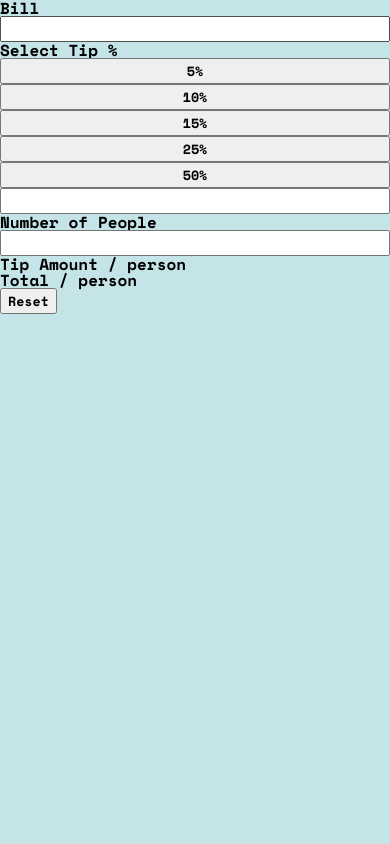
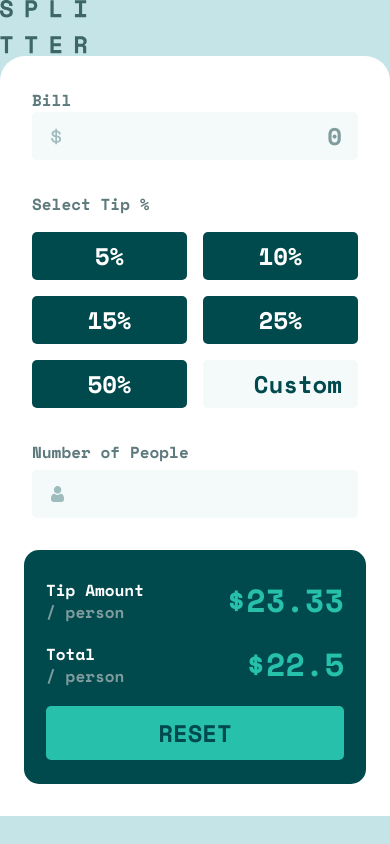
Before and after one commit to half-cto/tip-calc-app, a plain HTML site: page index.html in a window 390 px wide. Drawn offline with nearby package versions, Linux system fonts and the light colour scheme.

Commit message:
mobile layout done

```diff
--- a/css/styles.css
+++ b/css/styles.css
@@ -47,13 +47,137 @@
 }
 
 
-
+h1 {
+    display: none;
+}
 
 body {
     background-color: #C5E4E7;
+    min-width: 375px;
 }
+
+.app {
+    display: flex;
+    flex-direction: column;
+    background-color: var(--clr-neutral-300);
+    border-radius: 25px 25px 0px 0px;
+    padding-block: 2rem;
+    padding-inline: 1.5rem;
+    gap: 2rem;
+}
+
+/* * ================== INPUT SECTION ================== */
 
 .app__input-sec {
     display: flex;
     flex-direction: column;
+    padding-inline: .5rem;
 }
+
+label {
+    font-size: var(--fs-400);
+    line-height: var(--lh-400);
+    color: var(--clr-neutral-700);
+}
+
+input {
+    background-color: var(--clr-neutral-400);
+    border: none;
+    border-radius:5px;
+    color: var(--clr-neutral-800);
+    padding-block: .375rem;
+    padding-inline: 2.5rem 1rem;
+    text-align: right;
+    font-size: var(--fs-600);
+    line-height: var(--lh-600);
+}
+
+input::placeholder {
+    color: var(--clr-neutral-600);
+}
+
+
+#bill {
+    background-image: url(../images/icon-dollar.svg);
+    background-repeat: no-repeat;
+    background-position: 6% 50%;
+    margin-bottom: 2rem;
+}
+
+.input-sec__btn-container {
+    display: flex;
+    flex-wrap: wrap;
+    gap: 1rem;
+    margin-block: 1rem 2rem;
+}
+
+.button-small {
+    width: calc(50% - .5rem);
+    background-color: var(--clr-neutral-800);
+    color: var(--clr-neutral-300);
+    border: none;
+    border-radius: 5px;
+    font-size: var(--fs-600);
+    line-height: var(--lh-600);
+    padding-block: .375rem;
+}
+
+#custom {
+    width: calc(50% - .5rem);
+}
+
+#custom::placeholder {
+    color: var(--clr-neutral-800);
+}
+
+#people-count {
+    background-image: url(../images/icon-person.svg);
+    background-repeat: no-repeat;
+    background-position: 6% 50%;
+    margin-top: .375rem;
+}
+
+/* * ================== OUTPUT SECTION ================== */
+
+.app_output-sec {
+    background-color: var(--clr-neutral-800);
+    border-radius: 15px;
+    padding: 1.75rem 1.375rem 1.5rem 1.375rem;
+}
+
+.output-sec__result {
+    display: flex;
+    justify-content: space-between;
+    align-items: center;
+    margin-bottom: 1.25rem;
+}
+
+h2 {
+    color: var(--clr-neutral-300);
+    font-size: var(--fs-400);
+    line-height: var(--lh-400);
+}
+
+p {
+    color: var(--clr-neutral-600);
+    font-size: var(--fs-300);
+    line-height: var(--lh-300);
+}
+
+.result {
+    font-size: var(--fs-700);
+    line-height: var(--lh-700);
+    color: var(--clr-primary);
+}
+
+.button-reset {
+    width: 100%;
+    font-size: var(--fs-600);
+    line-height: var(--lh-600);
+    background-color: var(--clr-primary);
+    color: var(--clr-neutral-800);
+    border: none;
+    text-transform: uppercase;
+    border-radius: 5px;
+    padding-block: .5625rem;
+}
--- a/index.html
+++ b/index.html
@@ -14,35 +14,39 @@
 
 </head>
 <body>
-<main>
+  <main>
+    <img src="./images/logo.svg" alt="splitter logo">
+    <h1>Bill splitter app</h1>
     <section class="app">
       <div class="app__input-sec">
         <label for="bill">Bill</label>
-        <input type="text" name="bill" id="bill">
-          Select Tip %
-         <button class="button-small" type="button">5%</button>
-         <button class="button-small" type="button">10%</button>
-         <button class="button-small" type="button">15%</button>
-         <button class="button-small" type="button">25%</button>
-         <button class="button-small" type="button">50%</button>
-        <input type="text" name="" id="" aria-label="Custom percentage">
-        <label for="people-cout">Number of People</label>
-        <input type="text" name="people-cout" id="people-cout">
+        <input type="text" name="bill" id="bill" placeholder="0">
+        <label for="button-small">Select Tip %</label>
+        <div class="input-sec__btn-container" name>
+          <button class="button-small" type="button" id="button-small">5%</button>
+          <button class="button-small" type="button">10%</button>
+          <button class="button-small" type="button">15%</button>
+          <button class="button-small" type="button">25%</button>
+          <button class="button-small" type="button">50%</button>
+          <input type="text" name="custom" id="custom" placeholder="Custom" aria-label="Custom percentage">
+        </div>
+        <label for="people-count">Number of People</label>
+        <input type="text" name="people-count" id="people-count">
       </div>
       <div class="app_output-sec">
         <div class="output-sec__result">
           <div>
-            Tip Amount
-            / person
+            <h2>Tip Amount</h2>
+            <p>/ person</p>
           </div>
-          <span class="result" id="tip-result"></span>
+          <span class="result" id="tip-result">$23.33</span>
         </div>
         <div class="output-sec__result">
           <div>
-            Total
-            / person
+            <h2>Total</h2>
+            <p>/ person</p>
           </div>
-          <span class="result" id="tip-result"></span>
+          <span class="result" id="total-result">$22.5</span>
         </div>
         <button class="button-reset" type="button">Reset</button>
       </div>
```
